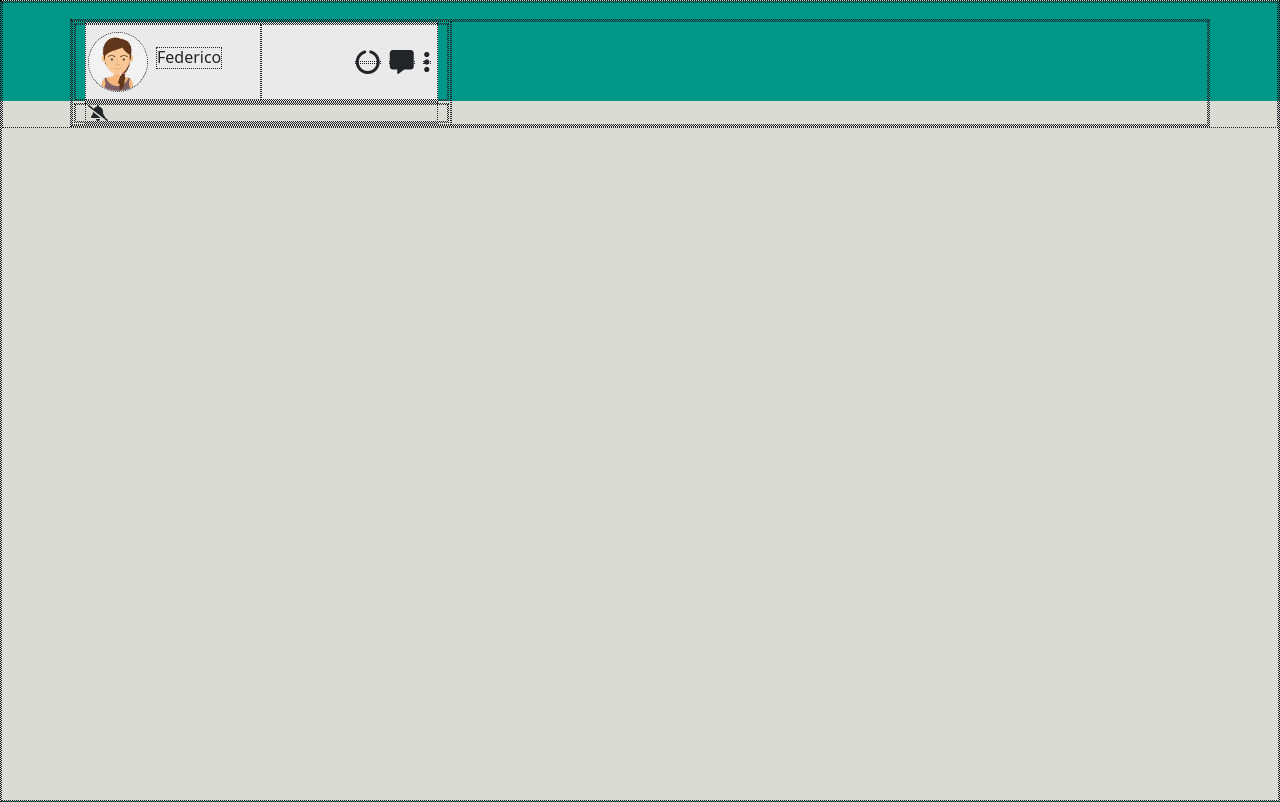
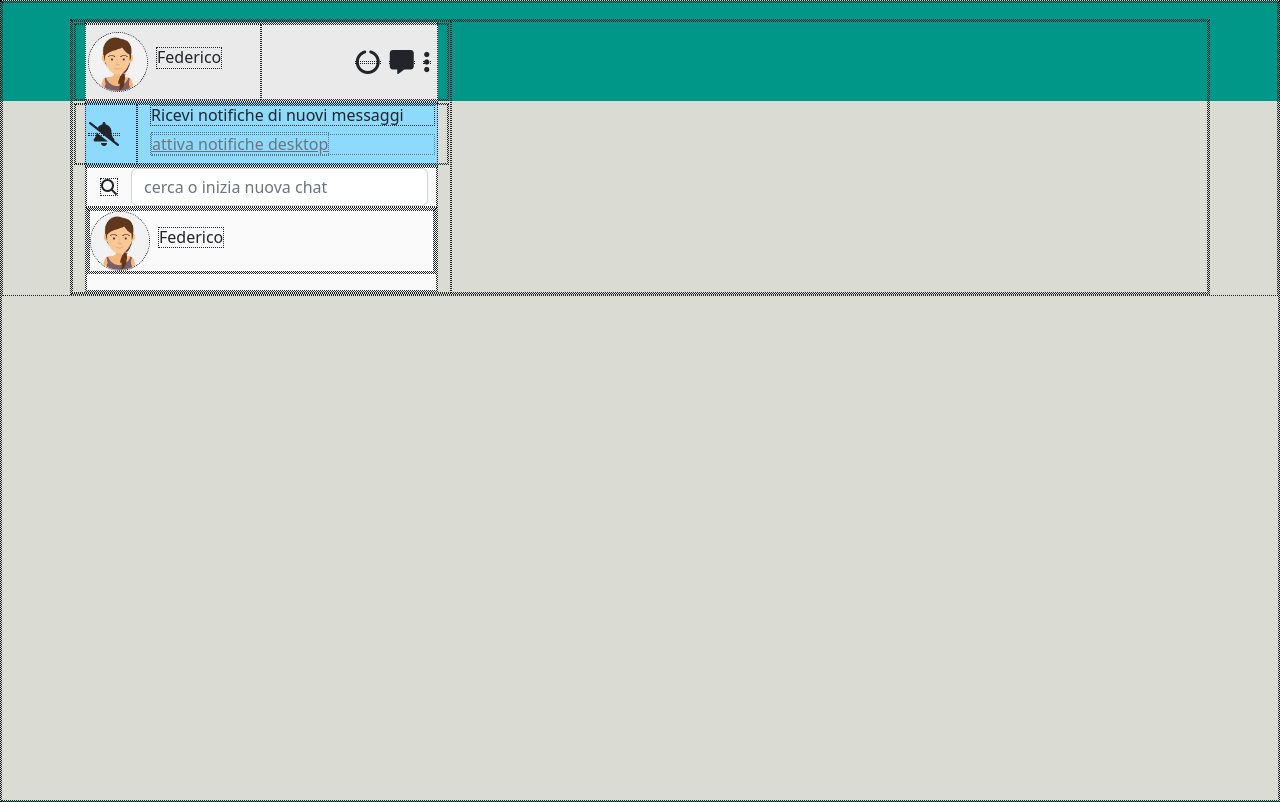
Before and after one commit to fedepaloz/vue-boolzapp, a plain HTML site: page index.html in a window 1280 px wide. Drawn offline with nearby package versions, Linux system fonts and the light colour scheme.

Commit message:
notification section+search section+user list

```diff
--- a/index.html
+++ b/index.html
@@ -36,8 +36,34 @@
                     </div>
                     <div id="notifications">
                         <div class="row">
-                            <i class="fa-solid fa-bell-slash"></i>
+                            <div class="col-2 d-flex align-items-center"><i class="fa-solid fa-bell-slash fa-xl"></i>
+                            </div>
+                            <div class="col">
+                                <h6>Ricevi notifiche di nuovi messaggi</h6>
+                                <h6 class="text-secondary"><u>attiva notifiche desktop</u></h6>
+                            </div>
+
                         </div>
+                    </div>
+                    <div id="userSearch">
+                        <form class="d-flex" role="search">
+                            <button class="btn btn-outline-muted" type="submit"><i
+                                    class="fa-solid fa-magnifying-glass"></i></button>
+                            <input class="form-control me-2" type="search" placeholder="cerca o inizia nuova chat"
+                                aria-label="Search">
+
+                        </form>
+                        <div id="usersList">
+                            <ul class="list-unstyled">
+                                <li>
+                                    <div class="col d-flex align-items-center"><img src="./img/avatar_io.jpg"
+                                            alt="avatar_io" class="img-fluid rounded-circle">
+                                        <h6 id="userName" class="ms-2">Federico</h6>
+                                    </div>
+                                </li>
+                            </ul>
+                        </div>
+
                     </div>
 
 
--- a/style.css
+++ b/style.css
@@ -14,7 +14,11 @@ body {
     height: 80px;
 }
 
+#notifications{
+    background-color:#8EDAFC ;
+}
 
+#userSearch{background-color:#FAFAFA}
 
 img{width: 60px;
 height: 60px;}
```
